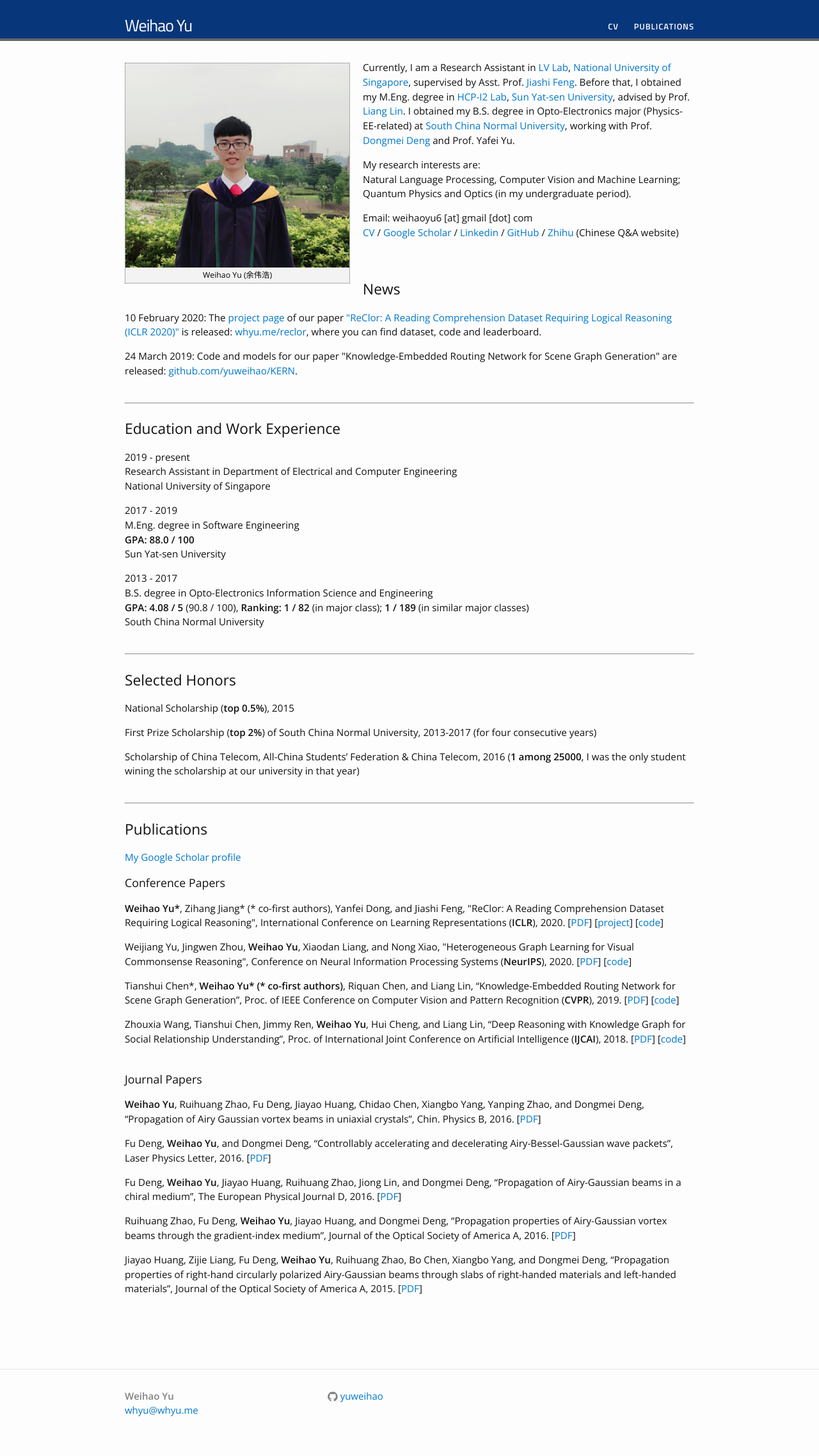
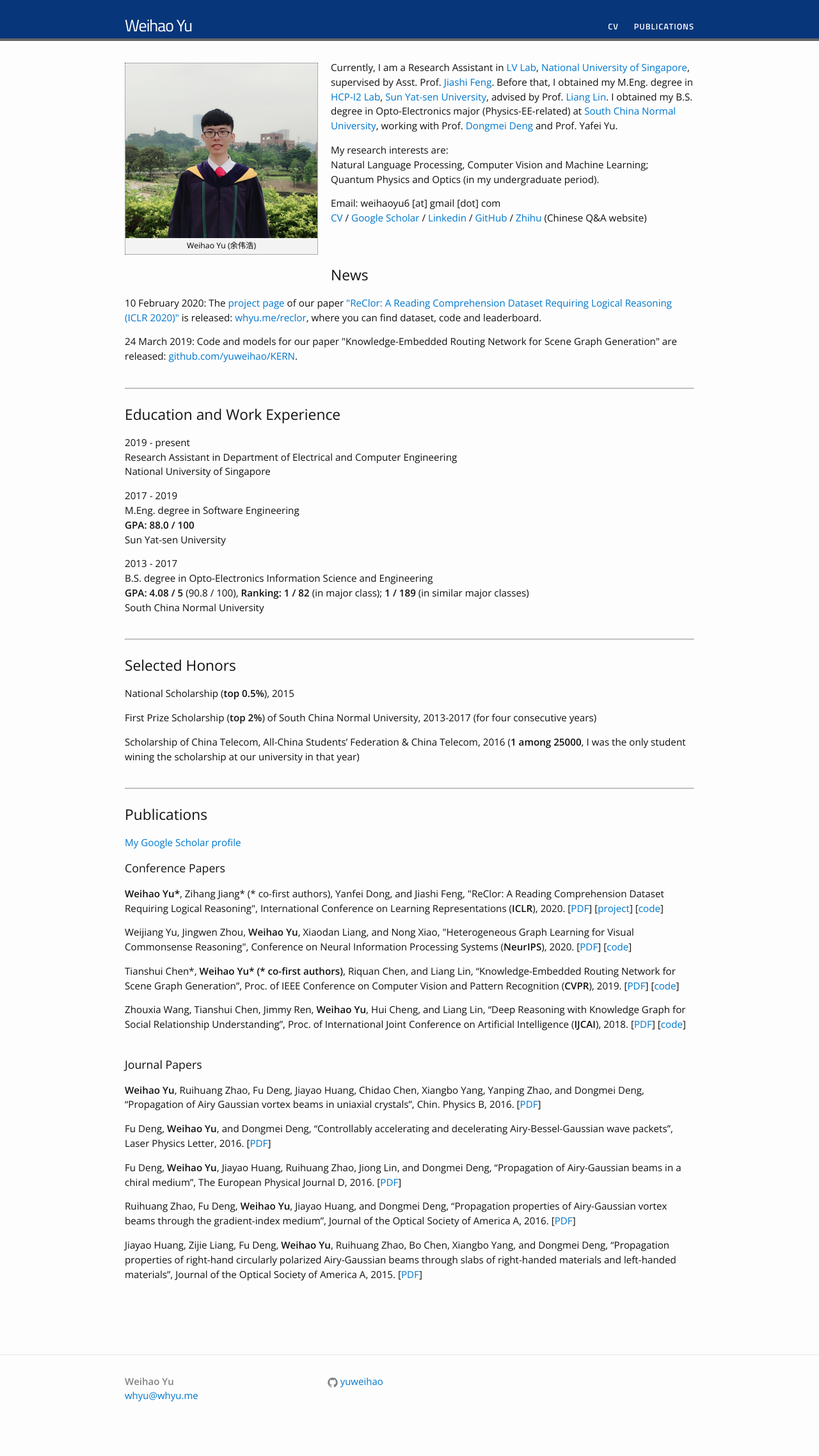
Before and after one commit to yuweihao/yuweihao.github.io, a Jekyll site: the page built from index.html, in a window 1280 px wide. Shown: the whole page at 64% size. Built offline with Jekyll 4.4.1, drawn with Linux system fonts in a browser that asks for light colours; after the commit the page ends 2252 px from its top, so only the background shows below that.

Commit message:
Update index.html

```diff
--- a/index.html
+++ b/index.html
@@ -8,7 +8,7 @@ layout: default
 
 <!-- <h1>Welcome</h1> -->
 <!-- {% include image.html url="/images/me3.jpg" caption="Weihao Yu (余伟浩)" width=250 align="left" %}	 -->
-<dl id="" class="wp-caption alignleft" style="max-width: 350px">
+<dl id="" class="wp-caption alignleft" style="max-width: 300px">
 
 <dt><img class="" src="/images/me3.jpg" alt="Weihao Yu (余伟浩)" /></dt>
 
```
